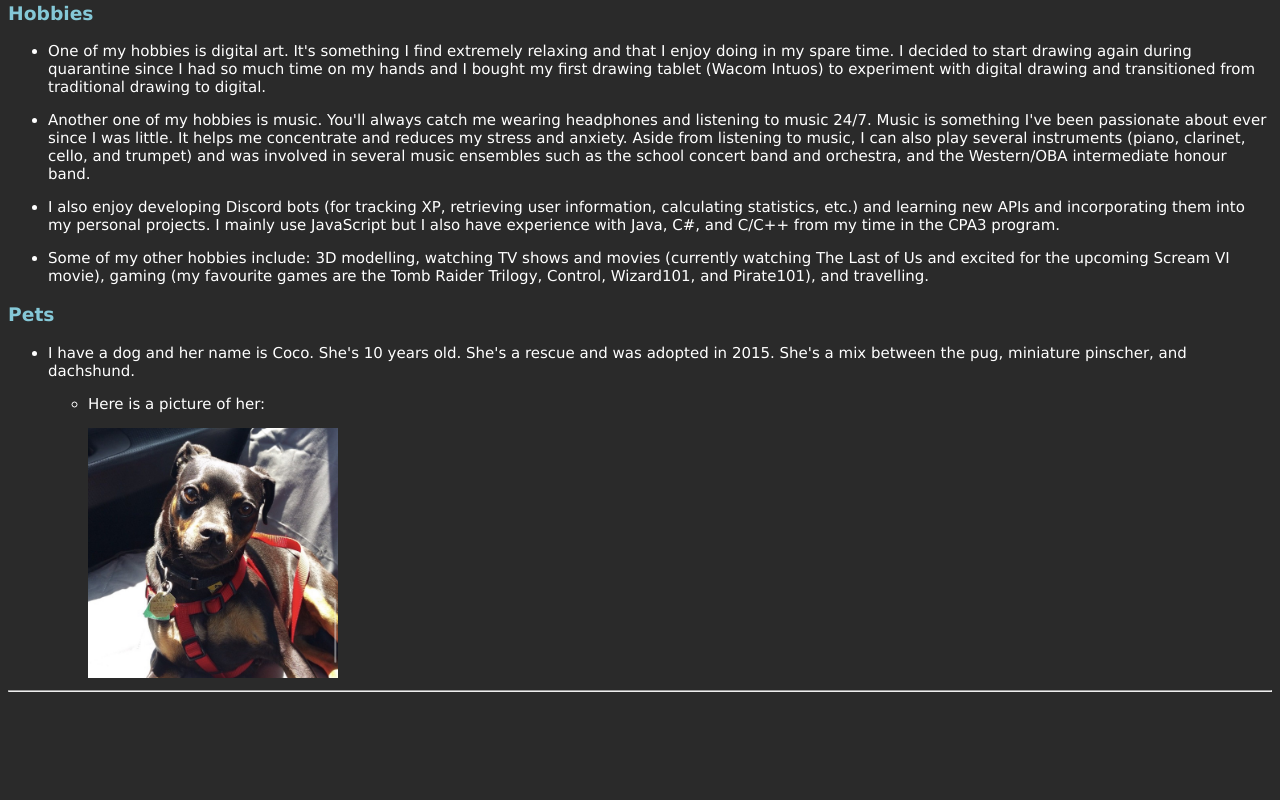
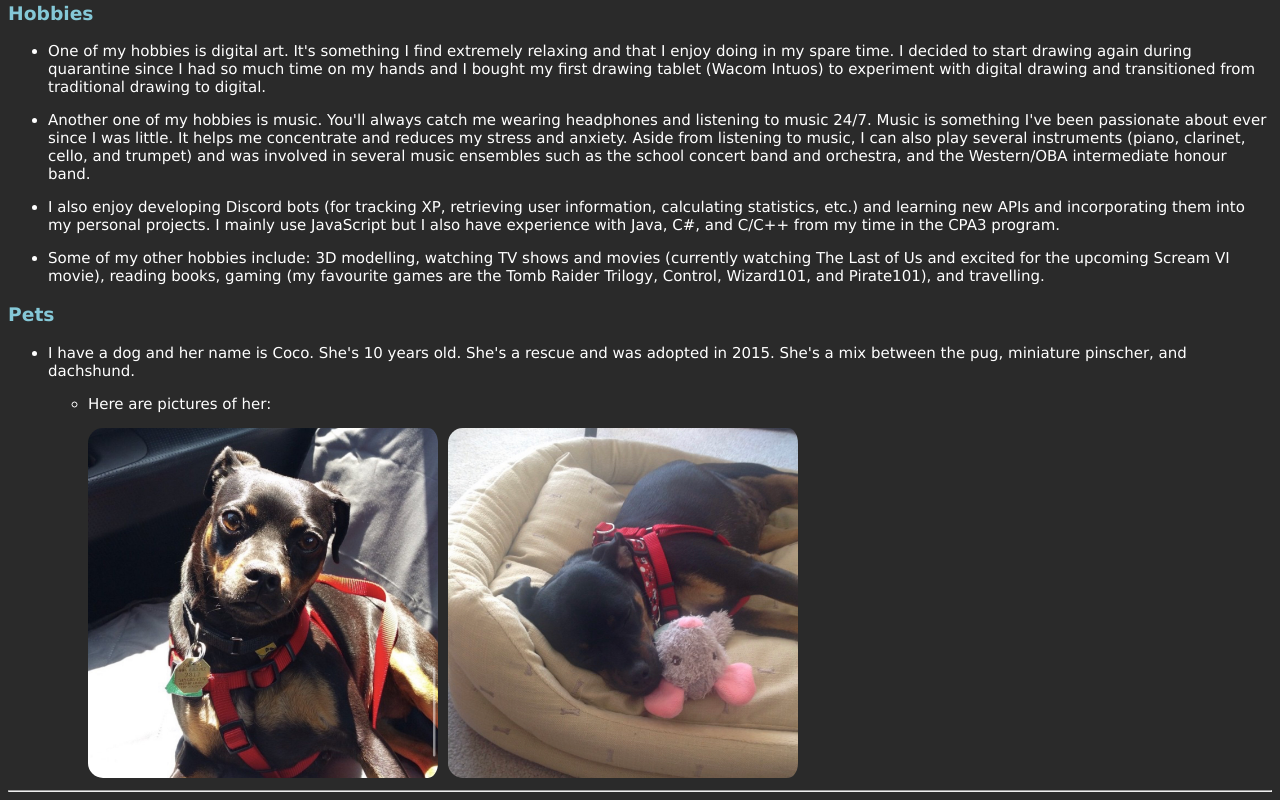
Before and after one commit to Sssanp/Neira_S_HW1, a plain HTML site: page index.html in a window 1280 px wide. Shown: the part 1461-2261 px from the top of the page. Before the commit the page ends 2161 px from the top, so only its background shows below. Drawn offline with Linux system fonts and the light colour scheme.

Commit message:
Updating README, index.html, and styles.css

```diff
--- a/css/styles.css
+++ b/css/styles.css
@@ -25,9 +25,11 @@ li {
     height: 500px;
 }
 
-#cocoImage {
-    width: 250px;
-    height: 250px;
+.cocoImages {
+    width: 350px;
+    height: 350px;
     position: relative;
     right: -80px;
+    padding-right: 5px;
+    border-radius: 15px;
 }
--- a/index.html
+++ b/index.html
@@ -86,7 +86,7 @@
       etc.) and learning new APIs and incorporating them into my personal projects. I mainly use JavaScript but I also
       have experience with Java, C#, and C/C++ from my time in the CPA3 program.</li>
     <li>Some of my other hobbies include: 3D modelling, watching TV shows and movies (currently watching The Last of Us
-      and excited for the upcoming Scream VI movie), gaming (my favourite games are the Tomb Raider Trilogy,
+      and excited for the upcoming Scream VI movie), reading books, gaming (my favourite games are the Tomb Raider Trilogy,
       Control, Wizard101, and Pirate101), and travelling.</li>
   </ul>
 
@@ -96,12 +96,13 @@
     <li>I have a dog and her name is Coco. She's 10 years old. She's a rescue and was adopted in 2015. She's a mix
       between the pug, miniature pinscher, and dachshund.
       <ul>
-        <li>Here is a picture of her:</li>
+        <li>Here are pictures of her:</li>
       </ul>
     </li>
   </ul>
 
-  <img id="cocoImage" src="img/Coco.jpg" alt="My dog, Coco">
+  <img class="cocoImages" src="img/Coco.jpg" alt="My dog, Coco, laying down in the car">
+  <img class="cocoImages" src="img/Coco2.jpg" alt="My dog, Coco, sleeping in her bed">
 
   <hr>
 
```
Also changed, not shown: img/Coco2.jpg (added), 2 other files.
